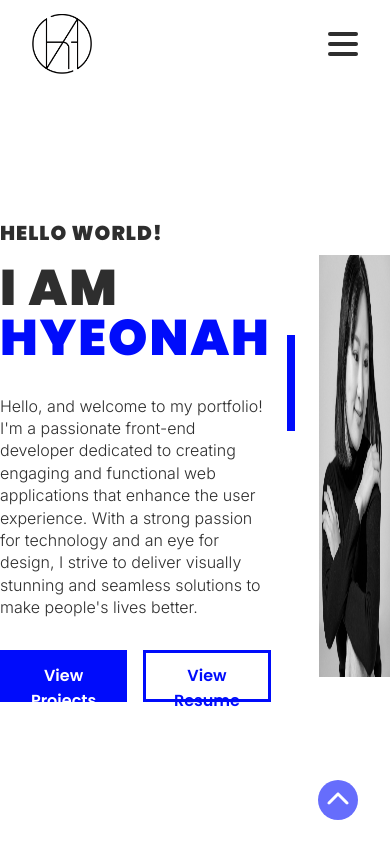
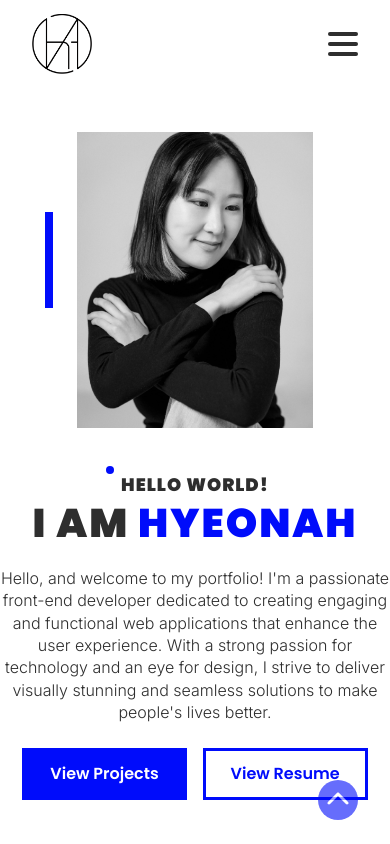
Before and after one commit to hyeonahc/portfolio, a Next.js app: page / in a window 390 px wide. Shown: the top 844 px of the page. Built offline with nearby package versions, Linux system fonts and the light colour scheme; a web font is replaced by a local one.

Commit message:
#26 design: Apply responsiveDesign to MainSection

```diff
--- a/components/ContactSection/ContactSection.styled.js
+++ b/components/ContactSection/ContactSection.styled.js
@@ -2,7 +2,7 @@ import styled from 'styled-components'
 
 export const Title = styled.p`
   font-family: ${props => props.theme.fontFamily.poppins};
-  font-size: ${props => props.theme.fontSizes.xxxl};
+  font-size: ${props => props.theme.fontSizes.xxxxl};
   font-weight: ${props => props.theme.fontWeight.black};
   text-transform: uppercase;
   line-height: unset;
--- a/components/MainSection/MainSection.styled.js
+++ b/components/MainSection/MainSection.styled.js
@@ -3,6 +3,9 @@ import styled from 'styled-components'
 export const ProfileCopy = styled.div`
   display: flex;
   flex-direction: column;
+  @media (max-width: ${props => props.theme.breakpoints.md}) {
+    align-items: center;
+  }
 `
 
 export const Hello = styled.p`
@@ -14,25 +17,39 @@ export const Hello = styled.p`
   letter-spacing: 1px;
   margin-bottom: 1em;
   position: relative;
+  @media (max-width: ${props => props.theme.breakpoints.md}) {
+    font-size: ${props => props.theme.fontSizes.xmd};
+    margin-bottom: 0.5em;
+  }
 `
 
 export const Hyeonah = styled.p`
   font-family: ${props => props.theme.fontFamily.poppins};
-  font-size: ${props => props.theme.fontSizes.xxxl};
+  font-size: ${props => props.theme.fontSizes.xxxxl};
   font-weight: ${props => props.theme.fontWeight.black};
   text-transform: uppercase;
   line-height: unset;
   letter-spacing: 2px;
+  @media (max-width: ${props => props.theme.breakpoints.md}) {
+    font-size: ${props => props.theme.fontSizes.xxxl};
+  }
 `
 
 export const Paragraph = styled.p`
   max-width: 550px;
   margin: 2em 0;
+  @media (max-width: ${props => props.theme.breakpoints.md}) {
+    margin: 1.5em 0;
+    text-align: center;
+  }
 `
 
 export const ProfilePhoto = styled.div`
   height: 50vh;
   position: relative;
+  @media (max-width: ${props => props.theme.breakpoints.md}) {
+    height: 35vh;
+  }
 `
 
 export const Shapes = styled.div`
@@ -49,7 +66,6 @@ export const Rectangle = styled.div`
 `
 
 export const Circle = styled.div`
-  /* border: 4px solid ${props => props.theme.colors.primary}; */
   border-radius: 100%;
   width: 1.25em;
   height: 1.25em;
@@ -59,7 +75,6 @@ export const Circle = styled.div`
 `
 
 export const Square = styled.div`
-  /* border: 8px solid ${props => props.theme.colors.primary}; */
   width: 2.5em;
   height: 2.5em;
   position: absolute;
--- a/components/MainSection/index.js
+++ b/components/MainSection/index.js
@@ -31,8 +31,11 @@ const MainSection = () => {
       height='100vh'
       padding='5.5em 0 0 0 '
       justifyContent='center'
-      gap='3em'>
-      <Col flexBasis='60%'>
+      gap='3em'
+      MdFlexDirection='column'>
+      <Col
+        flexBasis='60%'
+        mdOrder='1'>
         <ProfileCopy>
           <Hello>
             <BulletPoint
--- a/styles/globals.js
+++ b/styles/globals.js
@@ -56,12 +56,19 @@ export const Row = styled.div`
   align-items: center;
   justify-content: ${props => props.justifyContent};
   gap: ${props => props.gap};
+  @media (max-width: ${props => props.theme.breakpoints.md}) {
+    flex-direction: ${props => props.MdFlexDirection};
+  }
 `
 
 export const Col = styled.div`
   /* border: 1px solid green; */
   flex-basis: ${props => props.flexBasis};
   order: ${props => props.order};
+  @media (max-width: ${props => props.theme.breakpoints.md}) {
+    flex-basis: auto;
+    order: ${props => props.mdOrder};
+  }
 `
 
 // Shared Design
--- a/styles/theme.js
+++ b/styles/theme.js
@@ -19,7 +19,8 @@ const fontSizes = {
   lg: '2rem',
   xl: '2.5rem',
   xxl: '3.5rem',
-  xxxl: '5rem',
+  xxxl: '4rem',
+  xxxxl: '5rem',
 }
 
 const fontWeight = {
```
